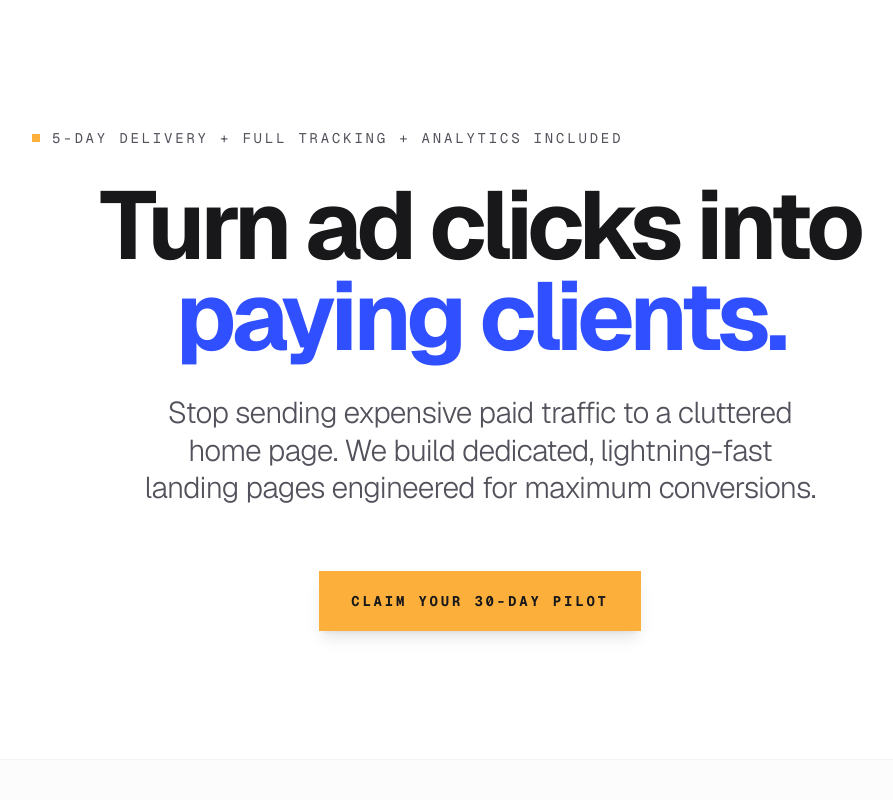
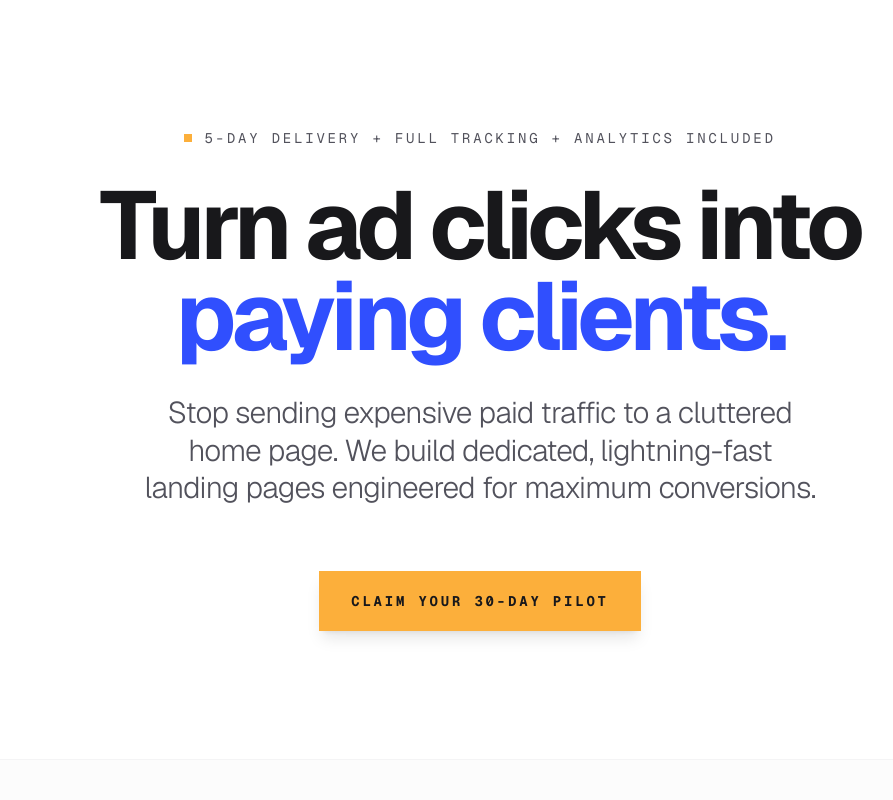
Before and after one commit to markohanesian/ods-headless, a Next.js app: page /lead-capture in a window 1280 px wide. Shown: the top 800 px of the page, without its empty margins (160-1053 px from the left). Built offline with nearby package versions, Linux system fonts and the light colour scheme.

Commit message:
fix: center eyebrow badge on desktop view

```diff
--- a/app/lead-capture/page.tsx
+++ b/app/lead-capture/page.tsx
@@ -9,7 +9,7 @@ export default function LeadCapturePage() {
       <section className="relative px-6 pt-24 pb-20 md:pt-32 md:pb-32 lg:px-12 flex flex-col items-center text-center overflow-hidden">
         <div className="absolute inset-0 bg-grid-zinc-100 dark:bg-grid-zinc-900/[0.04] bg-[size:32px_32px] -z-10" />
         <div className="max-w-4xl mx-auto space-y-8 z-10">
-          <div className="label-mono flex items-start sm:items-center text-left sm:text-center max-sm:tracking-normal max-sm:text-xs max-sm:leading-snug">
+          <div className="label-mono flex sm:justify-center items-start sm:items-center text-left sm:text-center max-sm:tracking-normal max-sm:text-xs max-sm:leading-snug">
             <span className="flex-shrink-0 h-2 w-2 bg-brand mr-3 mt-1 sm:mt-0"></span>
             <span>5-Day Delivery + Full Tracking + Analytics Included</span>
           </div>
```
